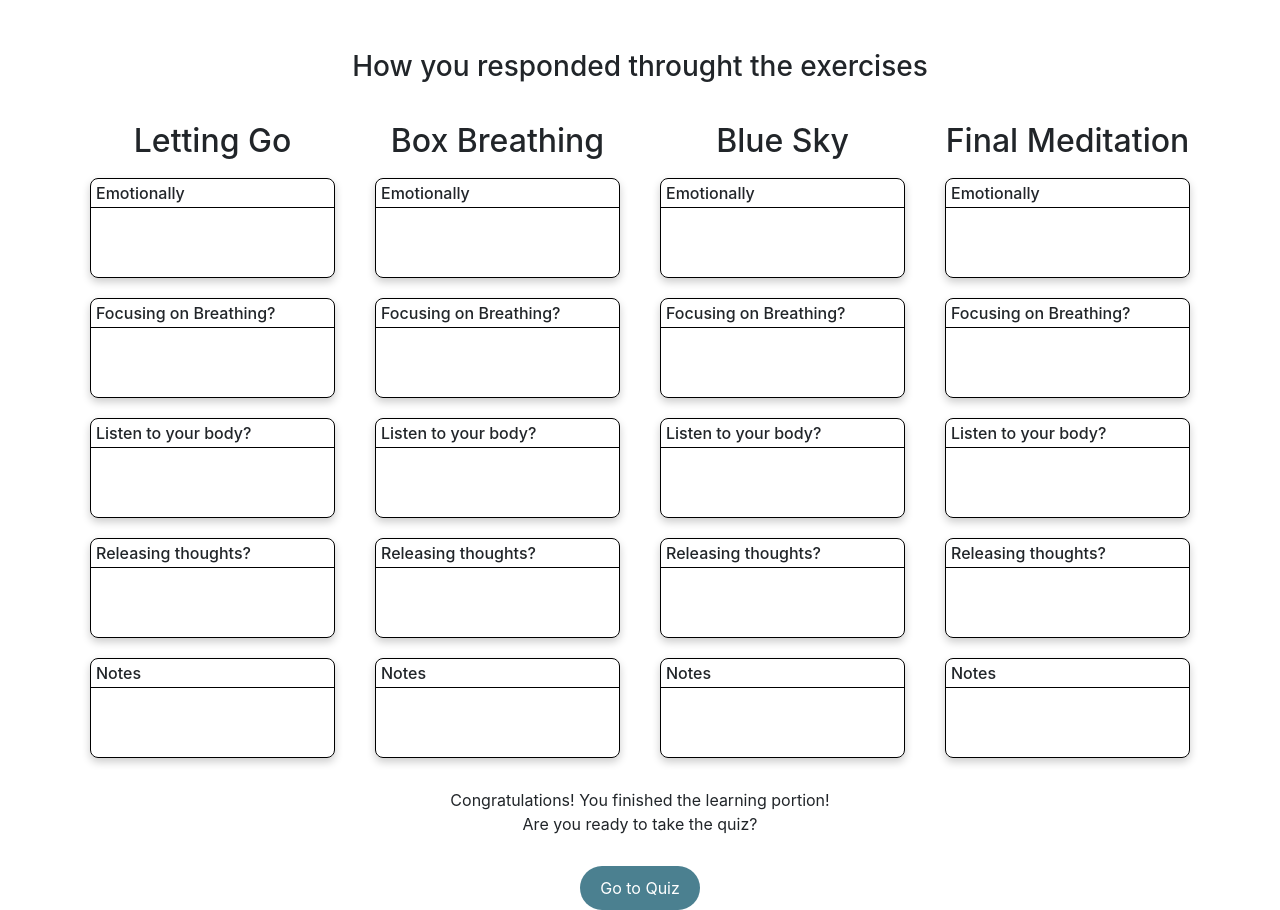
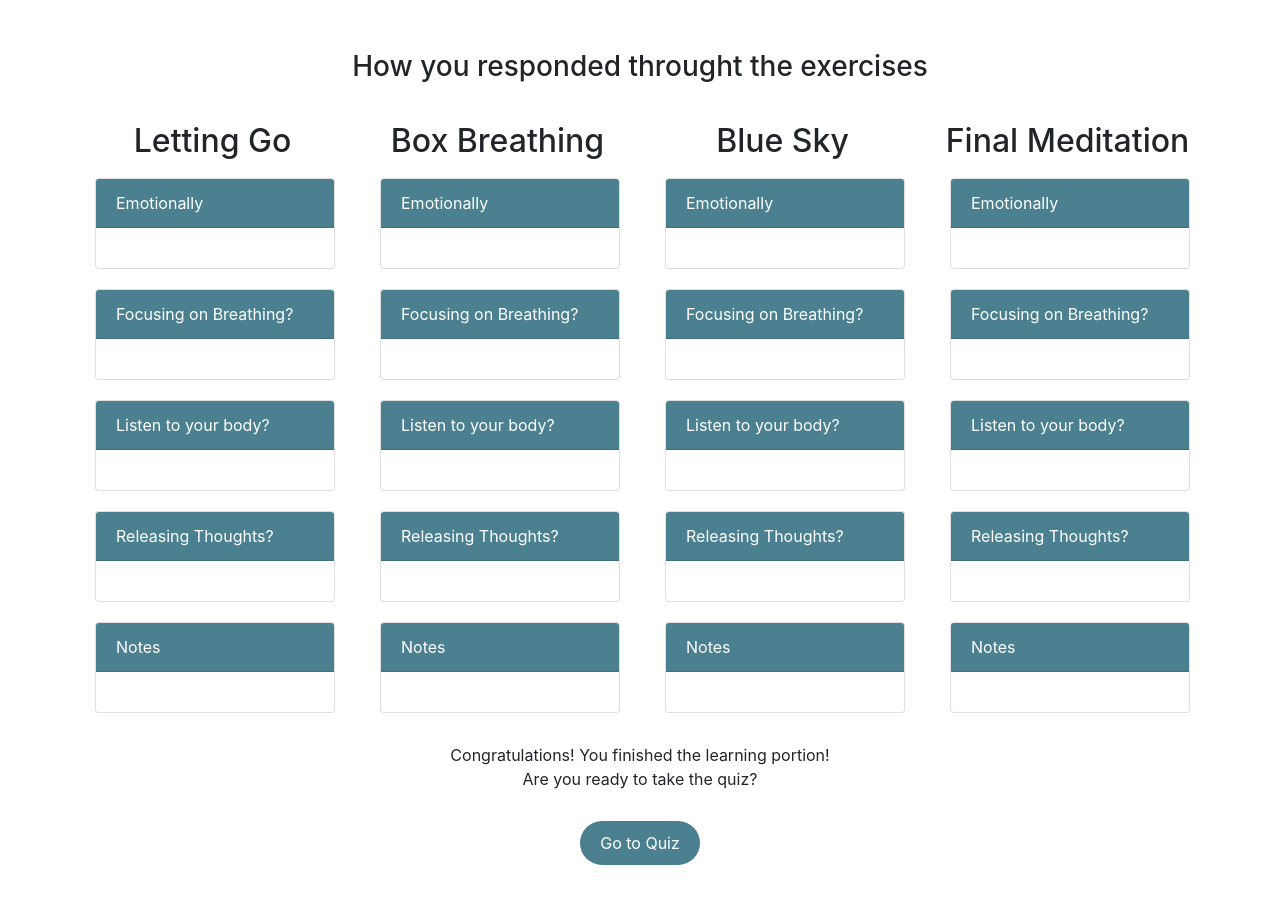
Before and after one commit to Alexsouthwick/UIproject, a Flask app: page /learning/end in a window 1280 px wide. Shown: the part 60-970 px from the top of the page. After the commit the page ends 925 px from the top, so only its background shows below. Run offline with Flask 2, Linux system fonts and the light colour scheme; some libraries are stand-ins or nearby versions.

Commit message:
Edited cards on learning end

```diff
--- a/server.py
+++ b/server.py
@@ -88,7 +88,7 @@
                Every day can seem like a grind and we are all waiting for the end to enjoy ourselves. In truth, there is no end, and when we
                get to the end of our time in the day, year, or life, we will realize that we actually live our lives in moments.
                The key to enjoying life’s moments is to give your mind a break and let go of what you are holding on to. This doesn't mean to give up, or choose
-               to fail. Letting go for a brief moment in the day will give your mind the break it needs to enjoy each moment. Letting go of what you can’t control is the first step to mindfulness. """,
+               to fail. Letting go for a brief moment in the day will give your mind the break it needs to enjoy each moment. Letting go of what you can’t control is the first step to mindfulness.""",
       "image": "https://images.unsplash.com/photo-1610878180933-123728745d22?ixlib=rb-1.2.1&ixid=MnwxMjA3fDB8MHxzZWFyY2h8MXx8Y2FuYWRhJTIwbmF0dXJlfGVufDB8fDB8fA%3D%3D&w=1000&q=80",
       "audio": "/static/audio_files/tape_1.mp3",
       "next": "2"
@@ -108,7 +108,10 @@
    "3":{
       "id": "3",
       "title":"Blue Sky",
-      "text": """""",
+      "text": """The Blue Sky technique is one of the most powerful tools you have to become more mindful. Think of your mind as a blue sky.
+               When your mind is calm and rested, it's a beautiful clear blue. Now, when you meditate, think of this blue sky. Of course thoughts will come to your mind,
+               think of these as clouds pass through. Observe and let them pass, no matter how big the storm is, you can always see the blue sky if you just let the clouds go.
+               This technique can be used throughout your day, whenever you feel overwhelmed. Your blue sky is yours and only yours.""",
       "image": "https://upload.wikimedia.org/wikipedia/commons/a/ae/Canyon_de_Chelly_panorama_of_valley_from_mountain.jpg",
       "audio": "/static/audio_files/tape_3.mp3",
       "next": "4"
@@ -226,8 +229,6 @@
 
 
 
-
-
 if __name__ == '__main__':
    shuffel_question()
    app.run(debug = True)
--- a/static/main.css
+++ b/static/main.css
@@ -105,7 +105,7 @@
 .module-text {
     margin: 20px 0px 30px 0px;
     width: 75%;
-    text-indent: 50px;
+    /* text-indent: 50px; */
     line-height: 1.75;
 }
 
@@ -134,15 +134,17 @@
     border: 1px solid black;
     border-radius: 8px;
     margin: 10px 5px 10px 5px;
-    padding: 0;
-    height: 100px;
+    height: 120px;
     box-shadow: 0 4px 8px 0 rgba(0,0,0,0.2);
 }
 
 .report-card-header {
-    height: 30%;
-    border-bottom: 1px solid black;
-    padding: 5px;
+    display: flex;
+    align-items: center;
+    background-color: var(--primary-blue);
+    color: white;
+    height: 20%;
+    padding: 8px 5px 8px 5px;
 }
 
 .report-card-content {
--- a/templates/learning_end.html
+++ b/templates/learning_end.html
@@ -15,213 +15,173 @@
 <div class="row">
     <div class="col-3 d-flex flex-column">
         <div class="d-flex justify-content-center"><h2>Letting Go</h2></div>
-        <div class="report-card">
-            <div class="report-card-header">
-                <h6>Emotionally</h6>
-            </div>
-            <div class="report-card-content">
-                <p class="response" id="let_feel"></p>
+        <div class="card text-white" style="width: 15rem; margin: 10px;">
+            <div class="card-header" style="background-color: var(--primary-blue)">Emotionally</div>
+            <div class="card-body">
+              <p class="card-text response" id="let_feel" style="color: black"></p>
             </div>
         </div>
     </div>
     <div class="col-3 d-flex flex-column">
         <div class="d-flex justify-content-center"><h2>Box Breathing</h2></div>
-        <div class="report-card">
-            <div class="report-card-header">
-                <h6>Emotionally</h6>
-            </div>
-            <div class="report-card-content">
-                <p class="response" id="bre_feel"></p>
+        <div class="card text-white" style="width: 15rem; margin: 10px">
+            <div class="card-header" style="background-color: var(--primary-blue)">Emotionally</div>
+            <div class="card-body">
+              <p class="card-text response" id="bre_feel" style="color: black"></p>
             </div>
         </div>
     </div>
     <div class="col-3 d-flex flex-column">
         <div class="d-flex justify-content-center"><h2>Blue Sky</h2></div>
-        <div class="report-card">
-            <div class="report-card-header">
-                <h6>Emotionally</h6>
-            </div>
-            <div class="report-card-content">
-                <p class="response" id="sky_feel"></p>
+        <div class="card text-white" style="width: 15rem; margin: 10px">
+            <div class="card-header" style="background-color: var(--primary-blue)">Emotionally</div>
+            <div class="card-body">
+              <p class="card-text response" id="sky_feel" style="color: black"></p>
             </div>
         </div>
     </div>
     <div class="col-3 d-flex flex-column">
         <div class="d-flex justify-content-center"><h2>Final Meditation</h2></div>
-        <div class="report-card">
-            <div class="report-card-header">
-                <h6>Emotionally</h6>
-            </div>
-            <div class="report-card-content">
-                <p class="response" id="fin_feel"></p>
+        <div class="card text-white" style="width: 15rem; margin: 10px">
+            <div class="card-header" style="background-color: var(--primary-blue)">Emotionally</div>
+            <div class="card-body">
+              <p class="card-text response" id="fin_feel" style="color: black"></p>
             </div>
         </div>
     </div>
 </div>
 <div class="row">
     <div class="col-3 d-flex flex-column">
-        <div class="report-card">
-            <div class="report-card-header">
-                <h6>Focusing on Breathing?</h6>
-            </div>
-            <div class="report-card-content">
-                <p class="response" id="let_bre"></p>
+        <div class="card text-white" style="width: 15rem; margin: 10px;">
+            <div class="card-header" style="background-color: var(--primary-blue)">Focusing on Breathing?</div>
+            <div class="card-body">
+              <p class="card-text response" id="let_bre" style="color: black"></p>
             </div>
         </div>
     </div>
     <div class="col-3 d-flex flex-column">
-        <div class="report-card">
-            <div class="report-card-header">
-                <h6>Focusing on Breathing?</h6>
-            </div>
-            <div class="report-card-content">
-                <p class="response" id="bre_bre"></p>
+        <div class="card text-white" style="width: 15rem; margin: 10px;">
+            <div class="card-header" style="background-color: var(--primary-blue)">Focusing on Breathing?</div>
+            <div class="card-body">
+              <p class="card-text response" id="bre_bre" style="color: black"></p>
             </div>
         </div>
     </div>
     <div class="col-3 d-flex flex-column">
-        <div class="report-card">
-            <div class="report-card-header">
-                <h6>Focusing on Breathing?</h6>
-            </div>
-            <div class="report-card-content">
-                <p class="response" id="sky_bre"></p>
+        <div class="card text-white" style="width: 15rem; margin: 10px;">
+            <div class="card-header" style="background-color: var(--primary-blue)">Focusing on Breathing?</div>
+            <div class="card-body">
+              <p class="card-text response" id="sky_bre" style="color: black"></p>
             </div>
         </div>
     </div>
     <div class="col-3 d-flex flex-column">
-        <div class="report-card">
-            <div class="report-card-header">
-                <h6>Focusing on Breathing?</h6>
-            </div>
-            <div class="report-card-content">
-                <p class="response" id="fin_bre"></p>
+        <div class="card text-white" style="width: 15rem; margin: 10px;">
+            <div class="card-header" style="background-color: var(--primary-blue)">Focusing on Breathing?</div>
+            <div class="card-body">
+              <p class="card-text response" id="fin_bre" style="color: black"></p>
             </div>
         </div>
     </div>
 </div>
 <div class="row">
     <div class="col-3 d-flex flex-column">
-        <div class="report-card">
-            <div class="report-card-header">
-                <h6>Listen to your body?</h6>
-            </div>
-            <div class="report-card-content">
-                <p class="response" id="let_bod"></p>
+        <div class="card text-white" style="width: 15rem; margin: 10px;">
+            <div class="card-header" style="background-color: var(--primary-blue)">Listen to your body?</div>
+            <div class="card-body">
+              <p class="card-text response" id="let_bod" style="color: black"></p>
             </div>
         </div>
     </div>
     <div class="col-3 d-flex flex-column">
-        <div class="report-card">
-            <div class="report-card-header">
-                <h6>Listen to your body?</h6>
-            </div>
-            <div class="report-card-content">
-                <p class="response" id="bre_bod"></p>
+        <div class="card text-white" style="width: 15rem; margin: 10px;">
+            <div class="card-header" style="background-color: var(--primary-blue)">Listen to your body?</div>
+            <div class="card-body">
+              <p class="card-text response" id="bre_bod" style="color: black"></p>
             </div>
         </div>
     </div>
     <div class="col-3 d-flex flex-column">
-        <div class="report-card">
-            <div class="report-card-header">
-                <h6>Listen to your body?</h6>
-            </div>
-            <div class="report-card-content">
-                <p class="response" id="sky_bod"></p>
+        <div class="card text-white" style="width: 15rem; margin: 10px;">
+            <div class="card-header" style="background-color: var(--primary-blue)">Listen to your body?</div>
+            <div class="card-body">
+              <p class="card-text response" id="sky_bod" style="color: black"></p>
             </div>
         </div>
     </div>
     <div class="col-3 d-flex flex-column">
-        <div class="report-card">
-            <div class="report-card-header">
-                <h6>Listen to your body?</h6>
-            </div>
-            <div class="report-card-content">
-                <p class="response" id="fin_bod"></p>
+        <div class="card text-white" style="width: 15rem; margin: 10px;">
+            <div class="card-header" style="background-color: var(--primary-blue)">Listen to your body?</div>
+            <div class="card-body">
+              <p class="card-text response" id="fin_bod" style="color: black"></p>
             </div>
         </div>
     </div>
 </div>
 <div class="row">
      <div class="col-3 d-flex flex-column">
-        <div class="report-card">
-            <div class="report-card-header">
-                <h6>Releasing thoughts?</h6>
-            </div>
-            <div class="report-card-content">
-                <p class="response" id="let_tho"></p>
+        <div class="card text-white" style="width: 15rem; margin: 10px;">
+            <div class="card-header" style="background-color: var(--primary-blue)">Releasing Thoughts?</div>
+            <div class="card-body">
+              <p class="card-text response" id="let_tho" style="color: black"></p>
             </div>
         </div>
     </div>
     <div class="col-3 d-flex flex-column">
-        <div class="report-card">
-            <div class="report-card-header">
-                <h6>Releasing thoughts?</h6>
-            </div>
-            <div class="report-card-content">
-                <p class="response" id="bre_tho"></p>
+        <div class="card text-white" style="width: 15rem; margin: 10px;">
+            <div class="card-header" style="background-color: var(--primary-blue)">Releasing Thoughts?</div>
+            <div class="card-body">
+              <p class="card-text response" id="bre_tho" style="color: black"></p>
             </div>
         </div>
     </div>
     <div class="col-3 d-flex flex-column">
-        <div class="report-card">
-            <div class="report-card-header">
-                <h6>Releasing thoughts?</h6>
-            </div>
-            <div class="report-card-content">
-                <p class="response" id="sky_tho"></p>
+        <div class="card text-white" style="width: 15rem; margin: 10px;">
+            <div class="card-header" style="background-color: var(--primary-blue)">Releasing Thoughts?</div>
+            <div class="card-body">
+              <p class="card-text response" id="sky_tho" style="color: black"></p>
             </div>
         </div>
     </div>
     <div class="col-3 d-flex flex-column">
-        <div class="report-card">
-            <div class="report-card-header">
-                <h6>Releasing thoughts?</h6>
-            </div>
-            <div class="report-card-content">
-                <p class="response" id="fin_tho"></p>
+        <div class="card text-white" style="width: 15rem; margin: 10px;">
+            <div class="card-header" style="background-color: var(--primary-blue)">Releasing Thoughts?</div>
+            <div class="card-body">
+              <p class="card-text response" id="fin_tho" style="color: black"></p>
             </div>
         </div>
     </div>
 </div>
 <div class="row">
     <div class="col-3 d-flex flex-column">
-        <div class="report-card">
-            <div class="report-card-header">
-                <h6>Notes</h6>
-            </div>
-            <div class="report-card-content">
-                <p class="response" id="let_notes"></p>
+        <div class="card text-white" style="width: 15rem; margin: 10px;">
+            <div class="card-header" style="background-color: var(--primary-blue)">Notes</div>
+            <div class="card-body">
+              <p class="card-text response" id="let_notes" style="color: black"></p>
             </div>
         </div>
     </div>
     <div class="col-3 d-flex flex-column">
-        <div class="report-card">
-            <div class="report-card-header">
-                <h6>Notes</h6>
-            </div>
-            <div class="report-card-content">
-                <p class="response" id="bre_notes"></p>
+        <div class="card text-white" style="width: 15rem; margin: 10px;">
+            <div class="card-header" style="background-color: var(--primary-blue)">Notes</div>
+            <div class="card-body">
+              <p class="card-text response" id="bre_notes" style="color: black"></p>
             </div>
         </div>
     </div>
     <div class="col-3 d-flex flex-column">
-        <div class="report-card">
-            <div class="report-card-header">
-                <h6>Notes</h6>
-            </div>
-            <div class="report-card-content">
-                <p class="response" id="sky_notes"></p>
+        <div class="card text-white" style="width: 15rem; margin: 10px;">
+            <div class="card-header" style="background-color: var(--primary-blue)">Notes</div>
+            <div class="card-body">
+              <p class="card-text response" id="sky_notes" style="color: black"></p>
             </div>
         </div>
     </div>
     <div class="col-3 d-flex flex-column">
-        <div class="report-card">
-            <div class="report-card-header">
-                <h6>Notes</h6>
-            </div>
-            <div class="report-card-content">
-                <p class="response" id="fin_notes"></p>
+        <div class="card text-white" style="width: 15rem; margin: 10px;">
+            <div class="card-header" style="background-color: var(--primary-blue)">Notes</div>
+            <div class="card-body">
+              <p class="card-text response" id="fin_notes" style="color: black"></p>
             </div>
         </div>
     </div>
```
Also changed, not shown: static/report.js (+11 -6 lines).
